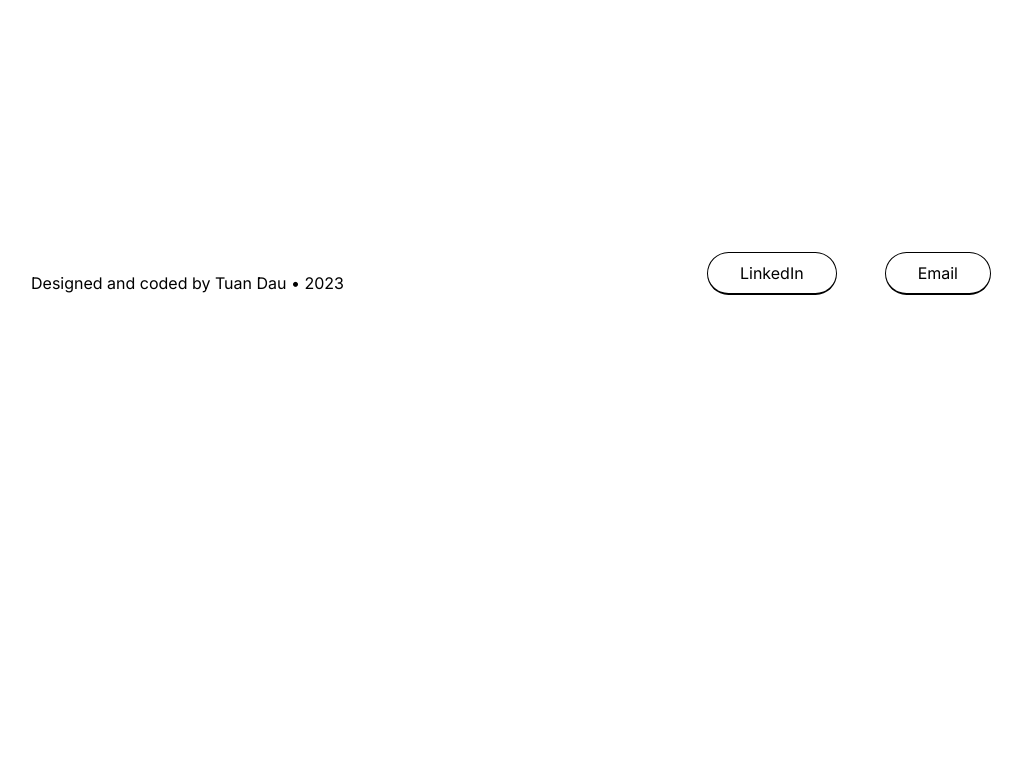
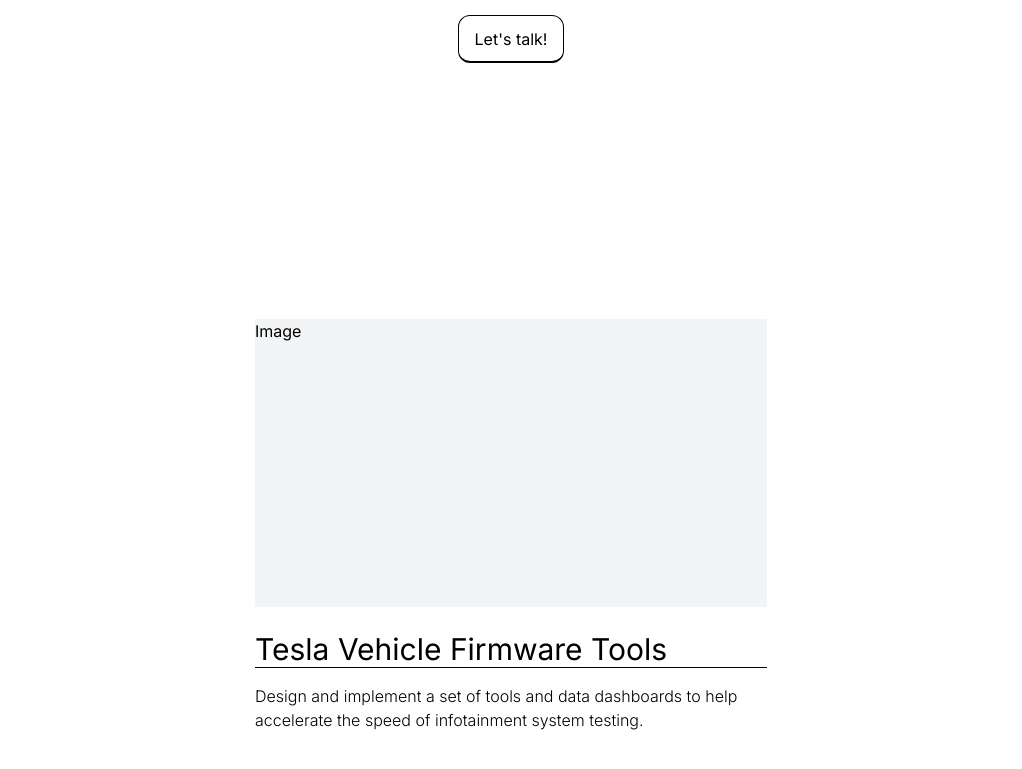
Before and after one commit to tuansydau/portfolio-website, a Next.js app: page / in a window 1280 px wide. Shown: the part 473-1242 px from the top of the page, without its empty margins (129-1151 px from the left). Before the commit the page ends 800 px from the top, so only its background shows below. Built offline with nearby package versions, Linux system fonts and the light colour scheme.

Commit message:
add: modal button style, projects section

```diff
--- a/app/about/page.tsx
+++ b/app/about/page.tsx
@@ -27,12 +27,12 @@
                 Engineering at York University
               </div>
               <div>
-                🔨 I focus on full-stack web development nowadays, but I always
-                love being involved in all parts of the development process -
+                🔨 I focus on full-stack web development nowadays, but I have
+                always loved working on all parts of the development process -
                 especially UI/UX design.
               </div>
               <div>
-                🌴 Previously, I&apos;ve interned at Tesla, CertiK, Skinopathy,
+                ✍️ Previously, I&apos;ve interned at Tesla, CertiK, Skinopathy,
                 Artemis Data, Big Whale Labs, and 4Pay Inc. I&apos;ve done
                 everything from web development to data engineering to DevOps,
                 so I&apos;d like to think that I&apos;ve become a well-rounded
--- a/app/page.tsx
+++ b/app/page.tsx
@@ -4,27 +4,82 @@
 import Footer from '@/components/Footer';
 
 export default function Home() {
+  const projectRowClasses =
+    'flex flex-col 2xl:flex-row 2xl:space-x-36 space-y-24 2xl:space-y-0';
+
   return (
     <div className="flex min-h-screen flex-col items-center">
       <Navbar highlightedButton={'home'} />
 
       {/* intro section */}
-      <div className="flex flex-col w-full h-screen justify-between items-center">
+      <div className="flex flex-col w-full items-center">
         <div></div>
         <div className="flex flex-col md:flex-row items-center justify-center w-3/4 md:space-x-4 mt-12">
           {/* <div className="flex text-4xl w-full">
             this empty box will be a photo or something
           </div> */}
-          <div className="flex flex-col space-y-6 items-center">
-            <div className="flex flex-row text-4xl text-center w-1/2 font-['Helvetica Neue']">
+          <div className="flex flex-col space-y-6 items-center justify-center mt-64 mb-64">
+            <div className="flex flex-row text-4xl text-center w-1/2">
               Hey, I&apos;m Tuan, a new-grad full-stack developer with a love
               for designing web apps and APIs.
             </div>
             <a
-              className="flex text-black hover:border-white hover:bg-black hover:text-white hover:cursor-pointer h-12 w-fit rounded-xl mt-4 px-4 border border-black border-b-2 items-center justify-center"
+              className="flex text-black hover:border-white hover:bg-black hover:text-white hover:cursor-pointer border-b-2 h-12 w-fit rounded-xl mt-4 px-4 border border-black border-b2 items-center justify-center"
               href="mailto:tuansdau@gmail.com"
             >
               Let&apos;s talk!
+            </a>
+          </div>
+        </div>
+
+        {/* Projects */}
+        <div className="flex flex-col w-full justify-center items-center space-y-16 mb-32">
+          <div className={projectRowClasses}>
+            <div className="w-[32rem] h-full">
+              <div className="w-full h-72 bg-gray-100 mb-6">Image</div>
+              <div className="text-3xl w-full border-b border-black mb-4">
+                Tesla Vehicle Firmware Tools
+              </div>
+              <div className="font-light">
+                Design and implement a set of tools and data dashboards to help
+                accelerate the speed of infotainment system testing.
+              </div>
+            </div>
+            <div className="w-[32rem] h-full">
+              <div className="w-full h-72 bg-gray-100 mb-6">Image</div>
+              <div className="text-3xl w-full border-b border-black mb-4">
+                Big Whale Labs Homepage
+              </div>
+              <div className="font-light">
+                Implement a stunning website to capture the attention of
+                audiences.
+              </div>
+            </div>
+          </div>
+          <div className={projectRowClasses}>
+            <a href="https://github.com/tuansydau/shader-work" target="_blank">
+              <div className="w-[32rem] h-full">
+                <div className="w-full h-72 bg-gray-100 mb-6">Image</div>
+                <div className="text-3xl w-full border-b border-black mb-4">
+                  Shaders
+                </div>
+                <div className="font-light">
+                  Program a set of realtime OpenGL fragment shaders to create
+                  high definition visuals, in GLSL.
+                </div>
+              </div>
+            </a>
+            <a href="https://github.com/tuansydau/TAB2XML" target="_blank">
+              <div className="w-[32rem] h-full">
+                <div className="w-full h-72 bg-gray-100 mb-6">Image</div>
+                <div className="text-3xl w-full border-b border-black mb-4">
+                  Tab2XML
+                </div>
+                <div className="font-light">
+                  Create a program to convert plaintext guitar tablature into
+                  playable music files.
+                </div>
+              </div>
             </a>
           </div>
         </div>
--- a/components/Footer.tsx
+++ b/components/Footer.tsx
@@ -10,7 +10,7 @@
   const [modalOpen, setModalOpen] = useState(false);
 
   return (
-    <div className="flex w-3/4 justify-between items-end space-x-12 mt-16 mb-8">
+    <div className="flex w-3/4 justify-between items-end space-x-12 mt-4 mb-8">
       <Modal isModalOpen={modalOpen} modalSetter={setModalOpen} />
       <div>Designed and coded by Tuan Dau • 2023</div>
       <div className="flex justify-center items-center space-x-4 md:space-x-12">
--- a/components/Modal.tsx
+++ b/components/Modal.tsx
@@ -48,7 +48,10 @@
               <a href="https://www.linkedin.com/in/tuansydau" target="_blank">
                 <div className={buttonClass}>Yes!</div>
               </a>
-              <div className={buttonClass} onClick={() => modalSetter(false)}>
+              <div
+                className={buttonClass.concat(' bg-black text-white')}
+                onClick={() => modalSetter(false)}
+              >
                 Cancel!
               </div>
             </div>
```
